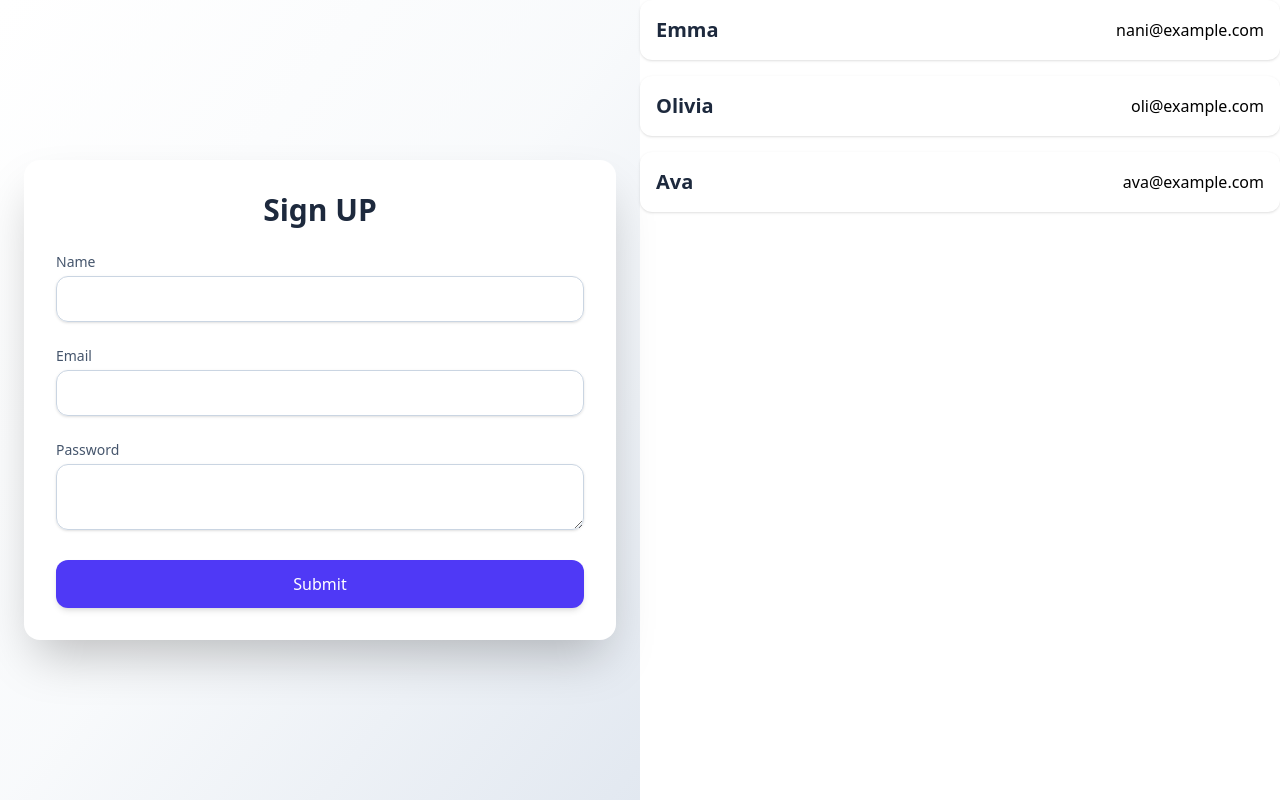
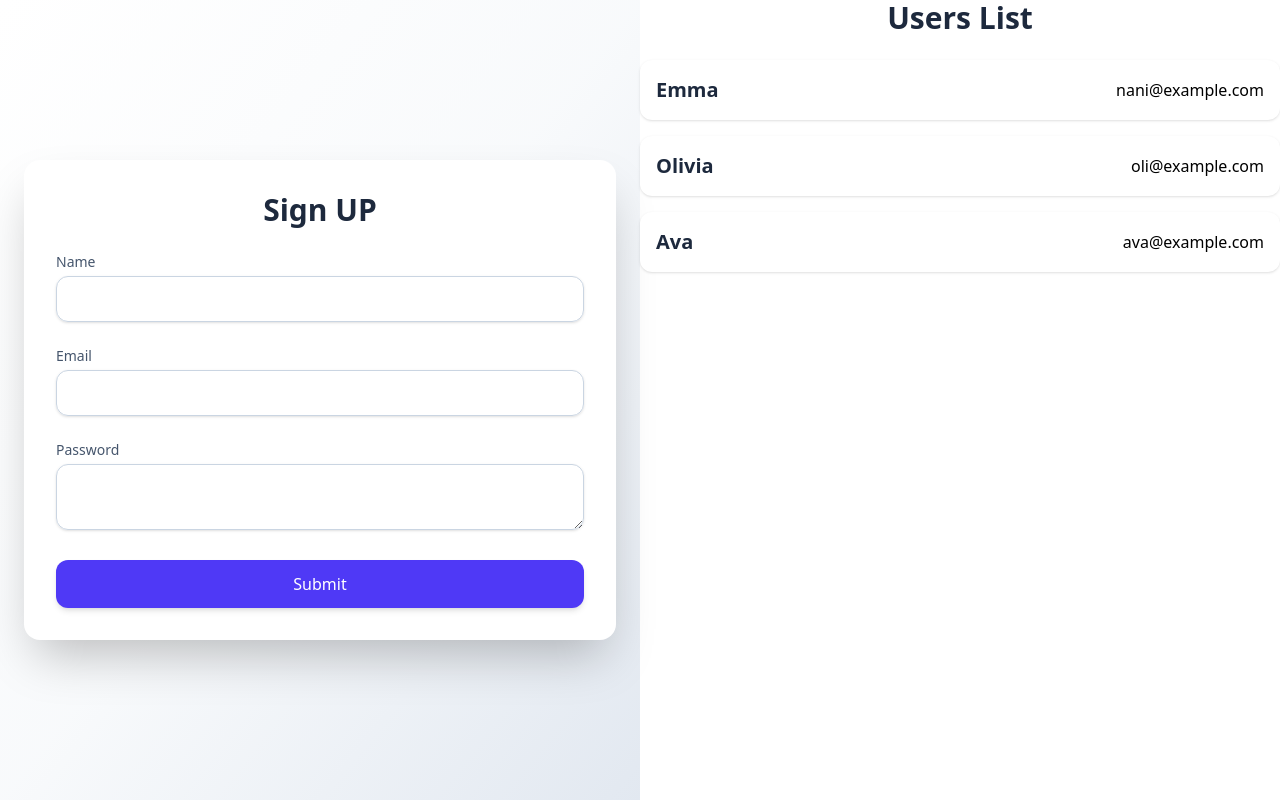
Before and after one commit to neverney97/React-Forms, a React (Vite) app: page / in a window 1280 px wide. Built offline with nearby package versions, Linux system fonts and the light colour scheme.

Commit message:
added heading

```diff
--- a/src/components/item.jsx
+++ b/src/components/item.jsx
@@ -2,6 +2,7 @@
 
 const Item = ({details}) => {
   return (
+    <div >
         <div className='flex items-center justify-between bg-white rounded-xl shadow-sm hover:shadow-md p-4 mb-4 transition-transform transform hover:scale-105'>
             <h1 className='text-xl font-semibold text-slate-800'>
                 {details.name}
@@ -10,6 +11,7 @@
                 {details.email}
             </h3>
         </div>
+    </div>
   )
 }
 
--- a/src/components/userList.jsx
+++ b/src/components/userList.jsx
@@ -4,6 +4,7 @@
 const List = (props) => {
   return (
     <div>
+        <h1 className='text-3xl font-semibold text-slate-800 text-center mb-6'>Users List</h1>
         {props.usersList.map((user,index) => (
             <Item key={index} details={user}/>
         )
```
Lines whose indentation alone changed are shown as unchanged.
